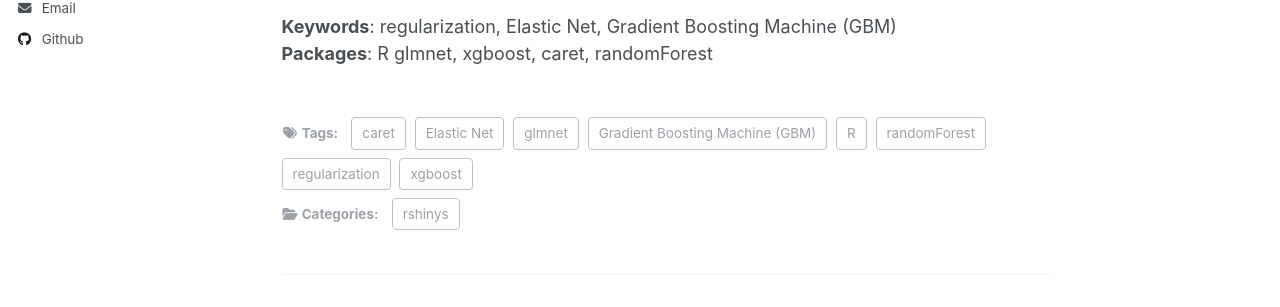
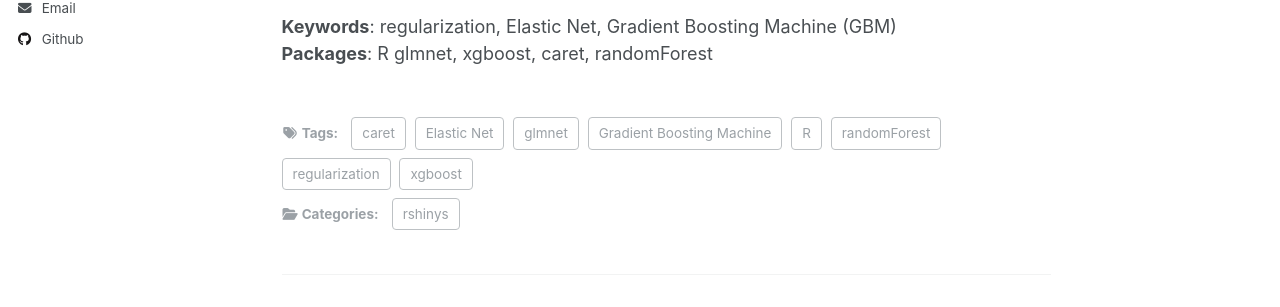
Before and after one commit to ranranrunforit/ranranrunforit.github.io, a Jekyll site: the page built from _projects/project-7.md, in a window 1280 px wide and 1322 px high. Shown: the part 429-736 px from the top of the window. Built offline with Jekyll 4.4.1, drawn with Linux system fonts in a browser that asks for light colours.

Commit message:
Update project-7.md

```diff
--- a/_projects/project-7.md
+++ b/_projects/project-7.md
@@ -13,7 +13,7 @@
   - randomForest
   - regularization
   - Elastic Net
-  - Gradient Boosting Machine (GBM)
+  - Gradient Boosting Machine
 ---
 
 - Develop linear regression and tree-based models for housing price prediction.
```
